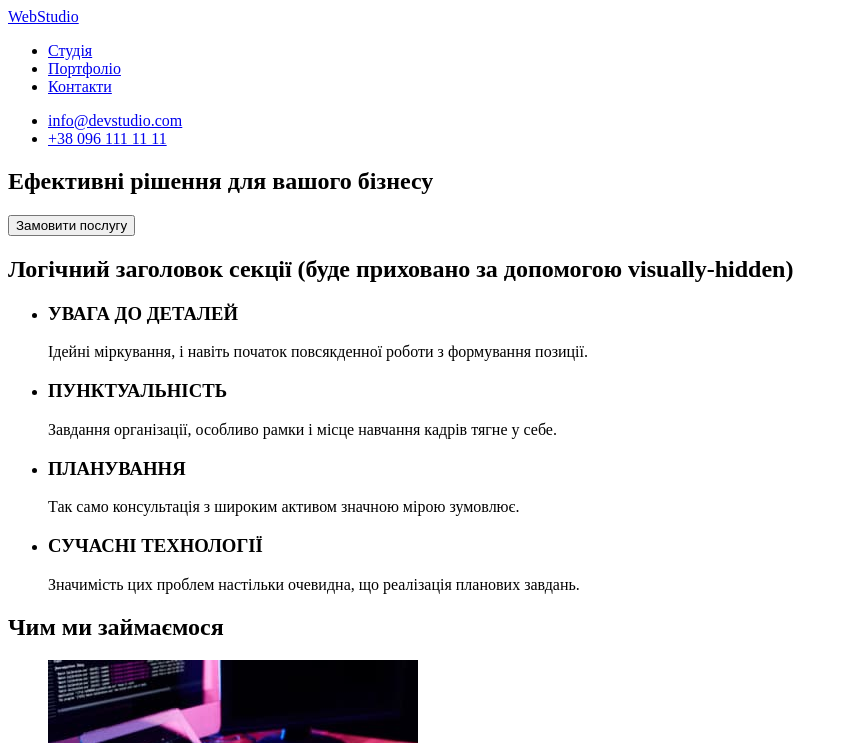
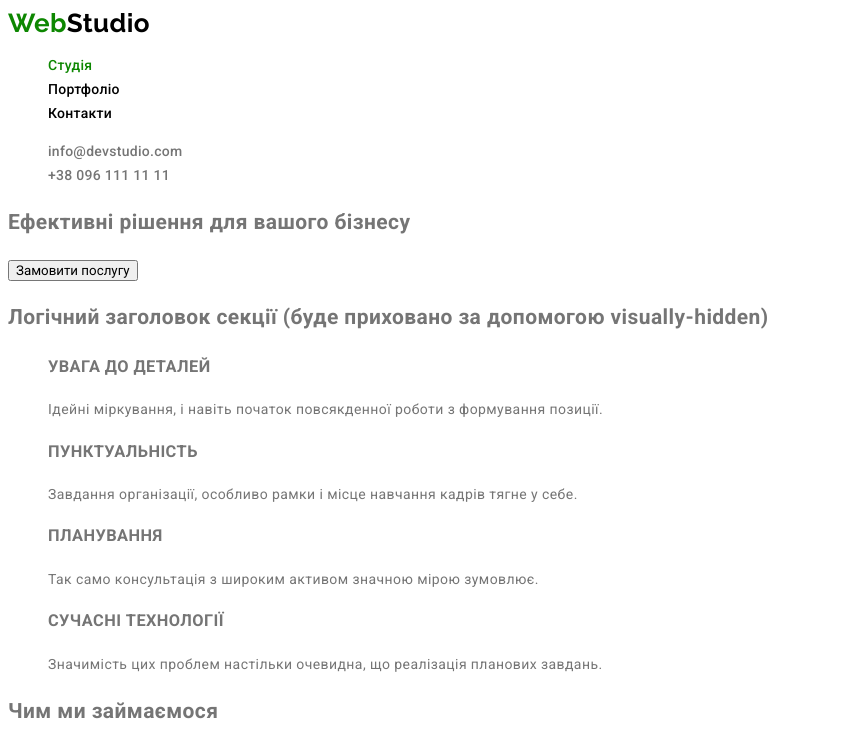
Before and after one commit to lexk87/html-pract-02, a plain HTML site: page index.html in a window 1280 px wide. Shown: the top 743 px of the page, without its empty margins (0-848 px from the left). Drawn offline with Linux system fonts and the light colour scheme.

Commit message:
adds header styles

```diff
--- /dev/null
+++ b/css/styles.css
@@ -0,0 +1,106 @@
+/* VARIABLES */
+:root {
+    --accent-color: #0D8701;
+    --bg-primary-color: #ffffff;
+    --bg-secondary-color: #f5f4fa;
+    --footer-bg-color: #000000;
+    --header-logo-color: #000000;
+    --footer-logo-color: #ffffff;
+    --footer-txt-color: #ffffff;
+    --heading-color: #000000;
+    --hero-heading-color: #ffffff;
+    --main-txt-color: #757575;
+    --hero-btn-color: #ffffff;
+    --hero-btn-bg-hover-color: #074E00;
+
+}
+
+/* HIDE ELEMENT */
+.visually-hidden {
+    position: absolute;
+    white-space: nowrap;
+    width: 1px;
+    height: 1px;
+    overflow: hidden;
+    border: 0;
+    padding: 0;
+    clip: rect(0 0 0 0);
+    clip-path: inset(50%);
+    margin: -1px;
+}
+
+/* RESET STYLES */
+.link {
+    text-decoration: none;
+}
+
+.list {
+    list-style: none;
+}
+
+/* BUTTONS */
+.btn {
+    cursor: pointer;
+    font-family: inherit;
+    text-align: center;
+}
+
+/* BODY */
+body {
+    font-family: 'Roboto', sans-serif;
+    font-size: 14px;
+    line-height: calc(24 / 14);
+    letter-spacing: 0.03em;
+    color: var(--main-txt-color);
+}
+
+/* LOGO */
+.logo {
+    font-family: "Raleway", sans-serif;
+    font-weight: 700;
+    font-size: 26px;
+    line-height: calc(31 / 26);
+    color: var(--accent-color);
+}
+
+.logo:hover > .header__logo,
+.logo:focus > .header__logo,
+.logo:hover > .footer__logo,
+.logo:focus > .footer__logo {
+    color: var(--accent-color);
+}
+
+.header__logo {
+    color: var(--header-logo-color);
+}
+
+.footer__logo {
+    color: var(--footer-logo-color);
+}
+
+/* HEADER */
+.links-list__link {
+    font-weight: 500;
+    font-size: 14px;
+    line-height: calc(16 / 14);
+    letter-spacing: 0.02em;
+    color: var(--heading-color);
+}
+
+.links-list__link:hover,
+.links-list__link:focus,
+.active-link {
+    color: var(--accent-color);
+}
+
+.contacts-list__link {
+    font-weight: 500;
+    line-height: calc(16 / 14);
+    letter-spacing: 0.02em;
+    color: var(--main-txt-color);
+}
+
+.contacts-list__link:hover,
+.contacts-list__link:focus {
+    color: var(--accent-color);
+}
--- a/index.html
+++ b/index.html
@@ -1,41 +1,48 @@
 <!DOCTYPE html>
-<html lang="en">
+<html lang="ua">
 <head>
     <meta charset="UTF-8">
     <meta name="viewport" content="width=device-width, initial-scale=1.0">
     <title>Document</title>
+    <link rel="preconnect" href="https://fonts.googleapis.com">
+    <link rel="preconnect" href="https://fonts.gstatic.com" crossorigin>
+    <link href="https://fonts.googleapis.com/css2?family=Raleway:wght@700&family=Roboto:wght@400;500;700;900&display=swap" rel="stylesheet">
+    <link rel="stylesheet" href="./css/styles.css">
 </head>
 <body>
     <!-- HEADER -->
-    <header>
+    <header class="header">
         <!-- NAVIGATION -->
-        <nav>
+        <nav class="nav header__nav">
             <!-- COMPANY LOGO LINK -->
-            <a href="#">WebStudio</a>
+            <a href="./index.html" class="link logo">Web<span class="header__logo">Studio</span></a>
 
             <!-- LINKS TO PAGES -->
-            <ul>
-                <li>
-                    <a href="#">Студія</a>
+            <ul class="list links-list">
+                <li class="links-list__item">
+                    <a href="./index.html" class="link
+                    links-list__link active-link">Студія</a>
                 </li>
-                <li>
-                    <a href="#">Портфоліо</a>
+                <li class="links-list__item">
+                    <a href="./portfolio.html" class="link links-list__link">Портфоліо</a>
                 </li>
-                <li>
-                    <a href="#">Контакти</a>
-                </li>
-            </ul>
-
-            <!-- CONTACTS LINKS -->
-            <ul>
-                <li>
-                    <a href="mailto:info@devstudio.com">info@devstudio.com</a>
-                </li>
-                <li>
-                    <a href="tel:+380961111111">+38 096 111 11 11</a>
+                <li class="links-list__item">
+                    <a href="#" class="link
+                    links-list__link">Контакти</a>
                 </li>
             </ul>
         </nav>
+
+        <!-- CONTACTS LINKS -->
+        <ul class="list contacts-list">
+            <li class="contacts-list__item">
+                <a href="mailto:info@devstudio.com" class="link contacts-list__link">info@devstudio.com</a>
+            </li>
+            <li class="contacts-list__item">
+                <a href="tel:+380961111111" class="link
+                contacts-list__link">+38 096 111 11 11</a>
+            </li>
+        </ul>
     </header>
 
     <!-- MAIN -->
@@ -43,13 +50,13 @@
         <!-- HERO SECTION -->
         <section>
             <h1>Ефективні рішення для вашого бізнесу</h1>
-            <button type="button">Замовити послугу</button>
+            <button type="button" class="btn">Замовити послугу</button>
         </section>
 
         <!-- ADVANTAGES SECTION -->
         <section>
             <h2>Логічний заголовок секції (буде приховано за допомогою visually-hidden)</h2>
-            <ul>
+            <ul class="list">
                 <li>
                     <h3>УВАГА ДО ДЕТАЛЕЙ</h3>
                     <p>Ідейні міркування, і навіть початок повсякденної роботи з формування позиції.</p>
@@ -72,7 +79,7 @@
         <!-- SERVICES SECTON -->
         <section>
             <h2>Чим ми займаємося</h2>
-            <ul>
+            <ul class="list">
                 <li><img src="./images/services-1.jpg" alt="Послуга №1" width="370"></li>
                 <li><img src="./images/services-2.jpg" alt="Послуга №2" width="370"></li>
                 <li><img src="./images/services-3.jpg" alt="Послуга №3" width="370"></li>
@@ -82,7 +89,7 @@
         <!-- OUR TEAM SECTION -->
         <section>
             <h2>Наша команда</h2>
-            <ul>
+            <ul class="list">
                 <li>
                     <img src="./images/team-member-1.jpg" alt="Учасник команди №1" width="270">
                     <h3>Ігор Дем'яненко</h3>
@@ -108,15 +115,15 @@
     </main>
 
     <!-- FOOTER -->
-    <footer>
+    <footer class="footer">
         <!-- COMPANY LOGO LINK -->
-        <a href="#">WebStudio</a>
+        <a href="./index.html" class="link logo">Web<span class="footer__logo">Studio</span></a>
 
         <address>
             <p>м. Київ, пр-т Лесі Українки, 26</p>
-            <ul>
-                <li><a href="mailto:info@devstudio.com">info@devstudio.com</a></li>
-                <li><a href="tel:+380961111111">+38 096 111 11 11</a></li>
+            <ul class="list">
+                <li><a href="mailto:info@devstudio.com" class="link">info@devstudio.com</a></li>
+                <li><a href="tel:+380961111111" class="link">+38 096 111 11 11</a></li>
             </ul>
         </address>
     </footer>
```
Also changed, not shown: portfolio.html (added, +11 -0 lines).
